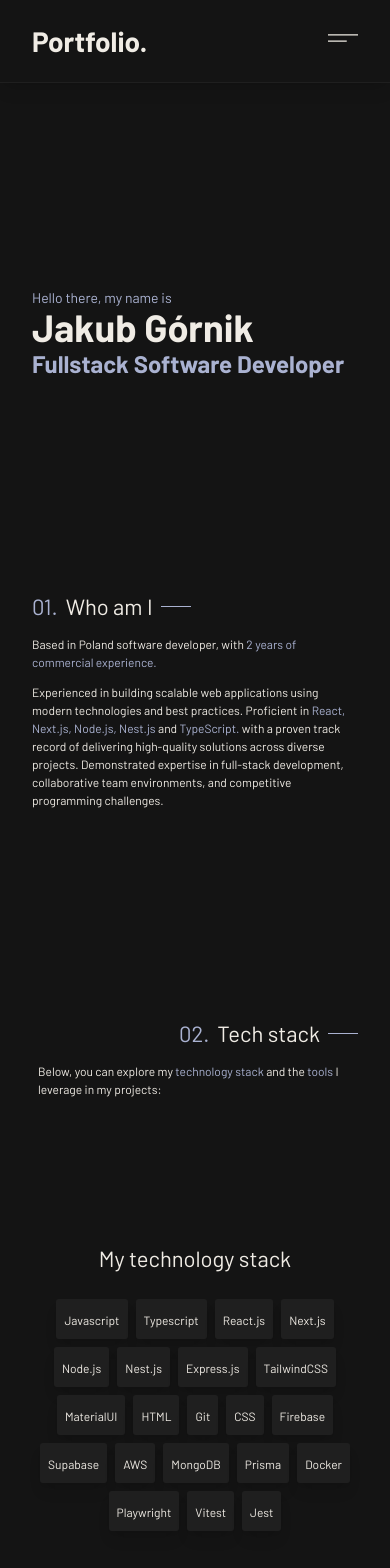
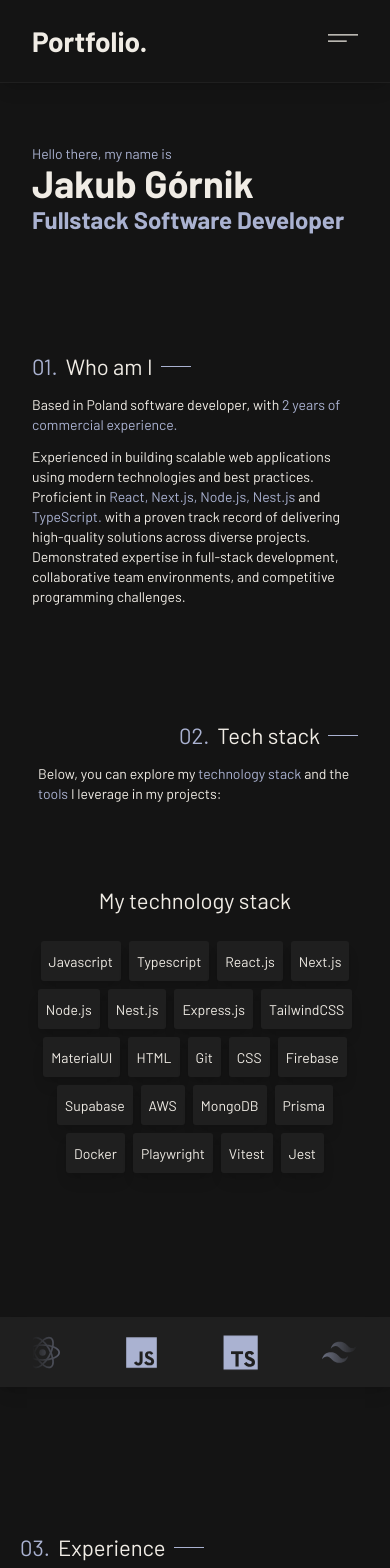
Before and after one commit to jakubgornik/portfolio, a Next.js app: page / in a window 390 px wide. Shown: the top 1568 px of the page. Built offline with nearby package versions, Linux system fonts and the light colour scheme.

Commit message:
fix: minor fixes and improvements

```diff
--- a/app/components/section-description.tsx
+++ b/app/components/section-description.tsx
@@ -2,7 +2,7 @@ import { ReactNode } from "react";
 
 const SectionDescription = ({ children }: { children: ReactNode }) => {
   return (
-    <p className="max-w-[20rem] text-[12px] text-yellowishWhite mobile-lg:max-w-[28rem] mobile-lg:text-[16px] sm:max-w-[24rem] sm:text-[18px] md:max-w-[26rem] lg:max-w-[36rem]">
+    <p className="max-w-[20rem] text-sm text-yellowishWhite mobile-lg:max-w-[28rem] mobile-lg:text-[16px] sm:max-w-[24rem] sm:text-[18px] md:max-w-[26rem] lg:max-w-[36rem]">
       {children}
     </p>
   );
--- a/app/components/technology-card.tsx
+++ b/app/components/technology-card.tsx
@@ -23,8 +23,8 @@ const TechnologyCard = ({
       <span
         className={`${
           variant === "project"
-            ? "text-[14px] xl:text-[16px]"
-            : "text-[12px] mobile-lg:text-[16px] xl:text-[18px]"
+            ? "text-sm xl:text-[16px]"
+            : "text-sm mobile-lg:text-[16px] xl:text-[18px]"
         } text-yellowishWhite`}
       >
         {title}
--- a/app/content/about-section.tsx
+++ b/app/content/about-section.tsx
@@ -27,7 +27,7 @@ export const AboutMeSection = () => {
         viewport={{ once: true }}
         id="about"
         ref={ref}
-        className="mt-52 flex scroll-mt-6 flex-col gap-3 mobile-lg:pt-0"
+        className="flex flex-col gap-3"
       >
         <SectionHeader index={"01"} title={t("title")} />
         <SectionDescription>
--- a/app/content/contact-section.tsx
+++ b/app/content/contact-section.tsx
@@ -30,10 +30,10 @@ export const ContactSection = () => {
         viewport={{ once: true }}
         id="contact"
         ref={ref}
-        className="flex scroll-mt-6 flex-col gap-24 pb-64 pt-52 sm:flex-row sm:gap-6"
+        className="pb-32 pt-28 sm:flex-row  sm:gap-6 md:pb-64 md:pt-52"
       >
         <div className="flex flex-col gap-3">
-          <SectionHeader index="06" title={t("title")} />
+          <SectionHeader index="05" title={t("title")} />
           <SectionDescription>{t("description1")}</SectionDescription>
           <SectionDescription>{t("description2")}</SectionDescription>
           <ButtonContact />
--- a/app/content/experience-section.tsx
+++ b/app/content/experience-section.tsx
@@ -27,7 +27,7 @@ const CardContent = ({ card }: CardProp) => {
   });
 
   return (
-    <div className="custom-scrollbar flex h-full flex-col justify-center overflow-y-auto px-6 py-8 pt-52 md:px-8 lg:px-14 lg:py-10">
+    <div className="custom-scrollbar flex h-full flex-col justify-center overflow-y-auto px-6 py-8 md:px-8 lg:px-14 lg:py-10">
       <motion.p
         variants={fadeUpVariants}
         className="mb-2 text-sm font-semibold uppercase tracking-[0.2em] text-yellowishWhite lg:text-sm"
@@ -48,7 +48,7 @@ const CardContent = ({ card }: CardProp) => {
       </motion.p>
       <motion.p
         variants={fadeUpVariants}
-        className="max-w-xl text-xs text-yellowishWhite sm:text-base"
+        className="max-w-xl text-sm text-yellowishWhite sm:text-base"
       >
         {t(`${card.tKey}.description`)}
       </motion.p>
@@ -123,7 +123,7 @@ export const ExperienceSection = () => {
 
   return (
     <section ref={ref} className="relative py-8 md:py-16" id="experience">
-      <div className="mx-auto mb-8 max-w-7xl px-5 pt-52 md:mb-12 md:px-10">
+      <div className="mx-auto mb-8 max-w-7xl px-5 pt-28 md:mb-12 md:px-10 md:pt-52">
         <SectionHeader index="03" title={t("title")} />
       </div>
       <div className="mx-auto max-w-7xl px-5 md:px-10">
--- a/app/content/home-section.tsx
+++ b/app/content/home-section.tsx
@@ -27,7 +27,7 @@ export const HomeSection = () => {
         viewport={{ once: true }}
         id="home"
         ref={ref}
-        className="flex items-center pt-72 "
+        className="flex items-center pb-28 pt-36 md:pb-52 md:pt-72"
       >
         <div className="flex flex-col">
           <p className="first-letter text-sm text-lightGray mobile-lg:text-lg sm:text-xl lg:text-2xl">
--- a/app/content/projects-section.tsx
+++ b/app/content/projects-section.tsx
@@ -16,8 +16,8 @@ export const ProjectsSection = () => {
   return (
     <Container>
       <div id="projects" ref={ref} className="scroll-mt-28">
-        <div className="flex w-full justify-end pb-8 pt-52 md:pb-12">
-          <SectionHeader index="05" title={t("title")} />
+        <div className="flex w-full justify-end pb-8 pt-28 md:pb-12 md:pt-52">
+          <SectionHeader index="04" title={t("title")} />
         </div>
         <ul className="flex flex-col gap-24 pt-3 md:gap-12 lg:gap-24 xl:gap-32">
           {projectsData.map((project) => (
--- a/app/content/techstack-section.tsx
+++ b/app/content/techstack-section.tsx
@@ -32,7 +32,7 @@ export const TechStackSection = () => {
           viewport={{ once: true }}
           id="techstack"
           ref={ref}
-          className="flex scroll-mt-6 flex-col items-end pt-52"
+          className="flex flex-col items-end pt-28 md:pt-52"
         >
           <div className="flex flex-col justify-start gap-3">
             <div className="self-end">
@@ -52,7 +52,7 @@ export const TechStackSection = () => {
           </div>
         </motion.div>
 
-        <div className="flex flex-col items-center gap-6 py-36">
+        <div className="flex flex-col items-center gap-6 py-20 md:py-36">
           <h4 className="flex gap-2 text-[22px] text-yellowishWhite sm:text-[32px]">
             {t("stackTitle")}
           </h4>
--- a/app/content/ui/contact-button.tsx
+++ b/app/content/ui/contact-button.tsx
@@ -5,7 +5,7 @@ export const ButtonContact = () => {
   const { t } = useTranslation();
   return (
     <a
-      className="mt-4 flex cursor-pointer items-center justify-center gap-3 self-start rounded-[3px] bg-lightGray px-6 py-2 text-[12px] font-medium shadow-lg duration-300 hover:bg-yellowishWhite mobile-lg:text-[16px]"
+      className="mt-4 flex cursor-pointer items-center justify-center gap-3 self-start rounded-[3px] bg-lightGray px-6 py-2 text-sm font-medium shadow-lg duration-300 hover:bg-yellowishWhite mobile-lg:text-[16px]"
       href="mailto:jakub.gornikk@outlook.com"
     >
       {t("actions.sendEmail")}
--- a/app/content/ui/language-switcher.tsx
+++ b/app/content/ui/language-switcher.tsx
@@ -40,7 +40,7 @@ export const LanguageSwitcher = () => {
     <div ref={dropdownRef} className="relative z-50 sm:fixed sm:left-8">
       <button
         onClick={() => setIsOpen(!isOpen)}
-        className="text-darkerDark flex w-full cursor-pointer items-center justify-between gap-2 rounded-lg bg-yellowishWhite px-10 py-2 text-[12px] font-semibold shadow-lg duration-300 hover:bg-lightGray sm:px-3 sm:py-[12px]"
+        className="flex w-full cursor-pointer items-center justify-between gap-2 rounded-lg bg-yellowishWhite px-10 py-2 text-xs font-semibold text-darkerDark shadow-lg duration-300 hover:bg-lightGray sm:px-3 sm:py-[12px]"
       >
         {currentLangLabel}
         <svg
@@ -61,7 +61,7 @@ export const LanguageSwitcher = () => {
         <div className="absolute left-0 mt-1 flex w-full flex-col overflow-hidden rounded-lg bg-yellowishWhite shadow-xl">
           <button
             onClick={() => changeLanguage(nextLangCode)}
-            className="text-darkerDark px-4 py-3 text-[12px] font-semibold transition-colors hover:bg-lightGray"
+            className="px-4 py-3 text-xs font-semibold text-darkerDark transition-colors hover:bg-lightGray"
           >
             {nextLangLabel}
           </button>
--- a/app/content/ui/resume-button.tsx
+++ b/app/content/ui/resume-button.tsx
@@ -10,7 +10,7 @@ export const ButtonResume = () => {
   const cvPath = i18n.language === "pl" ? "/cv/CV - PL.pdf" : "/cv/CV - PL.pdf";
   return (
     <Link
-      className="flex cursor-pointer items-center gap-2 rounded-lg bg-yellowishWhite px-10 py-2 text-[12px] font-semibold text-darkerDark shadow-lg duration-300 hover:bg-lightGray sm:fixed sm:right-8 sm:px-3 sm:py-[12px]"
+      className="flex cursor-pointer items-center gap-2 rounded-lg bg-yellowishWhite px-10 py-2 text-xs font-semibold text-darkerDark shadow-lg duration-300 hover:bg-lightGray sm:fixed sm:right-8 sm:px-3 sm:py-[12px]"
       href={cvPath}
       target="_blank"
       rel="noopener noreferrer"
```
